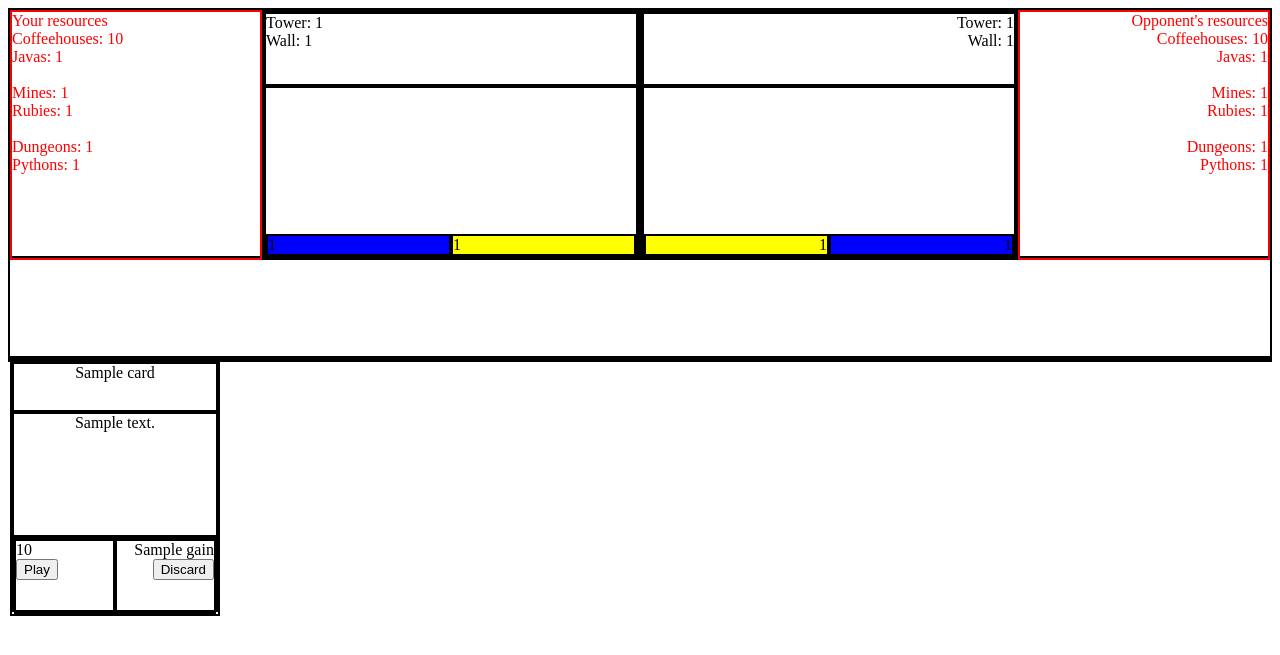
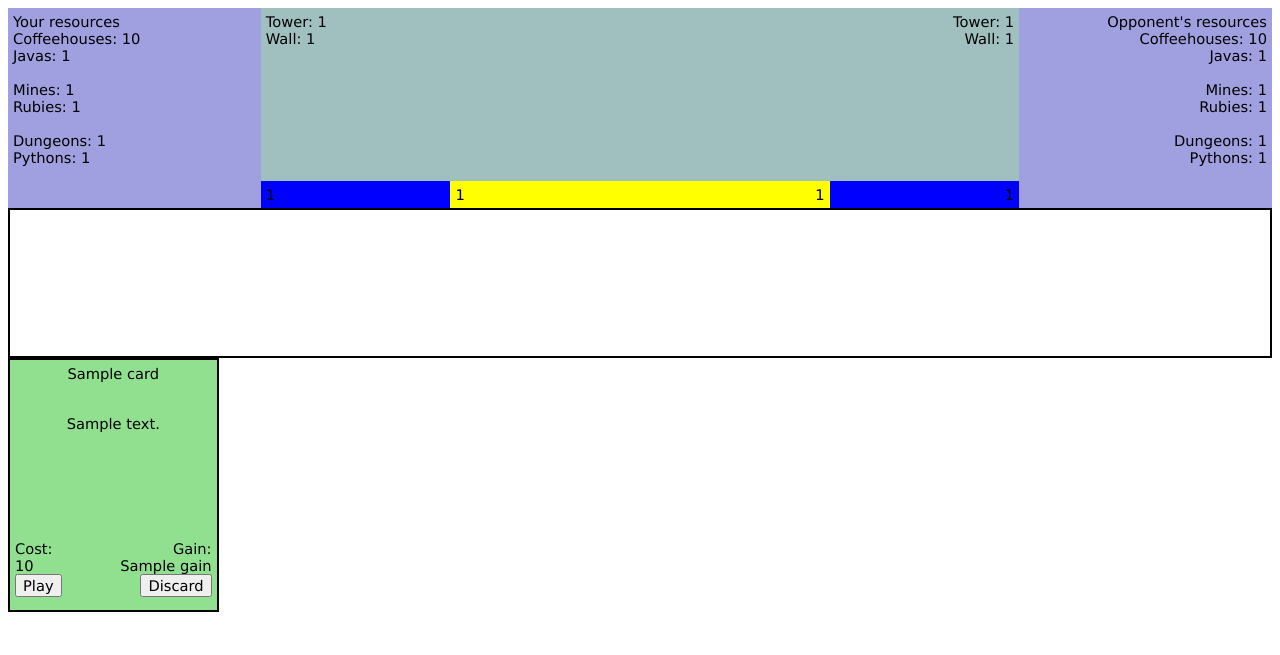
Before and after one commit to JRzymkowski/Djangomage, a Django app: template game/templates/game/game_template.html in a window 1280 px wide. Shown: the top 655 px of the page. Run offline with Django 3.2, Linux system fonts and the light colour scheme; tables that the repository leaves empty hold one stand-in row (values such as "Sample post"); the template is opened without the code that fills it: values that come from a table or form of the project are taken from there, most other values are stand-ins (such as "Sample title", 1, 10 or a date in 2020).

Commit message:
Finished game mechanics

```diff
--- a/game/mechanics.py
+++ b/game/mechanics.py
@@ -4,15 +4,56 @@ from random import choice
 # placeholder cards for testing
 # awaited can have single action/number pair
 # cost and discard can affect only one resource type
+# gain to your coffeehouse, mines or dungeons always is the first effect
+# effects should always have +/- sign
 CARDS = (
-    {'card_id': 0, 'name': "A", 'description': "5 damage to opponent's wall", 'effects': "o_wall,-5", 'awaited': "",
-     'eff_after_awaited': "", 'cost': "3 P", 'gain': "2 P"},
-    {'card_id': 1, 'name': "B", 'description': "Your wall gain 7", 'effects': "y_wall,+7", 'awaited': "",
-     'eff_after_awaited': "", 'cost': "3 J", 'gain': "1 J"},
-    {'card_id': 2, 'name': "C", 'description': "Discard two cards", 'effects': "",
+    {'card_id': 0, 'name': "Sneaky attack", 'description': "5 damage to opponent's wall", 'effects': "o_wall,-5", 'awaited': "",
+     'eff_after_awaited': "", 'cost': "5 P", 'gain': "1 P"},
+    {'card_id': 1, 'name': "Stonemasons", 'description': "Your wall gain 7", 'effects': "y_wall,+7", 'awaited': "",
+     'eff_after_awaited': "", 'cost': "5 J", 'gain': "1 J"},
+    {'card_id': 2, 'name': "Bookkeeping", 'description': "Discard two cards", 'effects': "",
      'awaited': "D2", 'eff_after_awaited': "", 'cost': "5 R", 'gain': "1 J"},
-    {'card_id': 3, 'name': "D", 'description': "Your wall gain 15", 'effects': "y_wall,15",
+    {'card_id': 3, 'name': "Extra scaffolding", 'description': "Your wall gain 15", 'effects': "y_wall,+15",
      'awaited': "", 'eff_after_awaited': "", 'cost': "10 J", 'gain': "1 J"},
+    {'card_id': 4, 'name': "New coffee machine", 'description': "Your gain one coffeehouse", 'effects': "y_coffee,+1",
+     'awaited': "", 'eff_after_awaited': "", 'cost': "7 R", 'gain': "1 R"},
+    {'card_id': 5, 'name': "Better pickaxes", 'description': "Your gain one mine", 'effects': "y_mines,+1",
+     'awaited': "", 'eff_after_awaited': "", 'cost': "8 P", 'gain': "2 P"},
+    {'card_id': 6, 'name': "Deeper dungeons", 'description': "Your gain one dungeon", 'effects': "y_dungeons,+1",
+     'awaited': "", 'eff_after_awaited': "", 'cost': "5 J", 'gain': "2 J"},
+    {'card_id': 7, 'name': "Mutual destruction", 'description': "10 damage to opponent, 5 damage to you", 'effects': "o_wall,-10;y_wall,-5",
+     'awaited': "", 'eff_after_awaited': "", 'cost': "10 P", 'gain': "1 P"},
+    {'card_id': 8, 'name': "Prism", 'description': "Gain 5 rubies and discard one card", 'effects': "y_rubies,+5",
+     'awaited': "D1", 'eff_after_awaited': "", 'cost': "6 J", 'gain': "1 J"},
+    {'card_id': 9, 'name': "Snake attack", 'description': "4 damage to opponent's tower", 'effects': "o_tower,-4",
+     'awaited': "", 'eff_after_awaited': "", 'cost': "6 P", 'gain': "1 J"},
+    {'card_id': 10, 'name': "Bountiful harvest", 'description': "You and the opponent gain one coffeehouse",
+     'effects': "y_coffee,+1;o_coffee,+1", 'awaited': "", 'eff_after_awaited': "", 'cost': "7 J", 'gain': "1 J"},
+    {'card_id': 11, 'name': "Earthquake", 'description': "You and the opponent lose one mine",
+     'effects': "y_mines,-1;o_mines,-1", 'awaited': "", 'eff_after_awaited': "", 'cost': "5 P", 'gain': "2 R"},
+    {'card_id': 12, 'name': "Free stuff", 'description': "Gain 5 javas and 5 rubies",
+     'effects': "y_javas,+5;y_rubies,+5", 'awaited': "", 'eff_after_awaited': "", 'cost': "3 P", 'gain': "2 R"},
+    {'card_id': 13, 'name': "Extreme digging", 'description': "Gain 2 mines",
+     'effects': "y_mines,+2", 'awaited': "", 'eff_after_awaited': "", 'cost': "11 J", 'gain': "2 R"},
+    {'card_id': 14, 'name': "Rot", 'description': "You lose 3 javas, opponent loses 10 javas",
+     'effects': "o_javas,-10;y_javas,-3", 'awaited': "", 'eff_after_awaited': "", 'cost': "7 R", 'gain': "2 J"},
+    {'card_id': 15, 'name': "Fortifications", 'description': "You gain 8 wall",
+     'effects': "y_wall,+8", 'awaited': "", 'eff_after_awaited': "", 'cost': "6 J", 'gain': "2 J"},
+    {'card_id': 16, 'name': "Elven magic", 'description': "Your tower gains 10",
+     'effects': "y_tower,+10", 'awaited': "", 'eff_after_awaited': "", 'cost': "8 R", 'gain': "2 P"},
+    {'card_id': 17, 'name': "Glitter", 'description': "You gain 7 rubies",
+     'effects': "y_rubies,+7", 'awaited': "", 'eff_after_awaited': "", 'cost': "5 P", 'gain': "2 J"},
+    {'card_id': 18, 'name': "Ogre", 'description': "Deal 5 damage to your opponent",
+     'effects': "o_wall,-5", 'awaited': "", 'eff_after_awaited': "", 'cost': "5 P", 'gain': "1 J"},
+    {'card_id': 19, 'name': "Bad air", 'description': "You and your opponent gain one more dungeon",
+     'effects': "y_dungeons,+1;o_dungeons,+1", 'awaited': "", 'eff_after_awaited': "", 'cost': "8 R", 'gain': "2 R"},
+    {'card_id': 20, 'name': "Imps", 'description': "Deal 7 damage to opponent's tower",
+     'effects': "o_tower,-7", 'awaited': "", 'eff_after_awaited': "", 'cost': "8 P", 'gain': "1 J"},
+    {'card_id': 21, 'name': "Strategy", 'description': "Play or discard two cards",
+     'effects': "", 'awaited': "P2", 'eff_after_awaited': "", 'cost': "5 R", 'gain': "3 P"},
+    {'card_id': 22, 'name': "Worker goblins", 'description': "Your wall gains 8",
+     'effects': "y_wall,+8", 'awaited': "", 'eff_after_awaited': "", 'cost': "6 P", 'gain': "3 P"},
+
 )
 
 
@@ -125,6 +166,12 @@ class GameEngine:
                 effects = card['effects'].split(";")
                 for instr in effects:
                     self.game_object.change_val(instr)
+
+            if self.game_object.y_wall < 0:
+                self.game_object.y_tower += self.game_object.y_wall
+            if self.game_object.o_wall < 0:
+                self.game_object.o_tower += self.game_object.o_wall
+
             if card['awaited'] != "":
                 self.game_object.awaited = card['awaited']
 
@@ -148,6 +195,34 @@ class GameEngine:
 
         return -1, 1
 
+    def opponent_affords(self, card):
+        can_afford = True
+        if card['cost'] != "":
+            cost = card['cost'].split(' ')
+            res = cost[1]
+            val = int(cost[0])
+            if res == "J":
+                if self.game_object.o_javas < val:
+                    can_afford = False
+            elif res == "R":
+                if self.game_object.o_rubies < val:
+                    can_afford = False
+            elif res == "P":
+                if self.game_object.o_pythons < val:
+                    can_afford = False
+
+        return can_afford
+
+    def increases_generators(self, card):
+        if card['effects'][:10] == 'y_coffee,+':
+            return True
+        elif card['effects'][:9] == 'y_mines,+':
+            return True
+        elif card['effects'][:12] == 'y_dungeons,+':
+            return True
+        else:
+            return False
+
     def AI_action(self):
         # pretends to choose card and action
         # modifies self.game_object and returns message
@@ -156,10 +231,34 @@ class GameEngine:
 
         # here will be process of choosing action type and card (involving checking costs)
 
-        #
+        card_chosen = False
 
-        card = list(filter(lambda x: x['card_id'] == 0, CARDS))[0]
-        action_type = "P"
+        # look for card increasing resources generator
+
+        card = CARDS[0]
+        action_type = "D"
+
+        for i in range(6):
+            candidate = choice(CARDS)
+            if self.increases_generators(candidate) and self.opponent_affords(candidate):
+                card_chosen = True
+                card = candidate
+                action_type = "P"
+                break
+
+        if card_chosen == False:
+            for i in range(6):
+                candidate = choice(CARDS)
+                if self.opponent_affords(candidate):
+                    card_chosen = True
+                    card = candidate
+                    action_type = "P"
+                    break
+
+        if card_chosen == False:
+            card = choice(CARDS)
+            action_type = "D"
+
 
         # resolving opponent's action
 
@@ -199,6 +298,11 @@ class GameEngine:
                     inv_instr = "o" + instr[1:]
                 self.game_object.change_val(inv_instr)
 
+            if self.game_object.y_wall < 0:
+                self.game_object.y_tower += self.game_object.y_wall
+            if self.game_object.o_wall < 0:
+                self.game_object.o_tower += self.game_object.o_wall
+
             message = "Opponent played " + card['name'] + " with this effects: " + card['description']
 
         self.game_object.save()
--- a/game/templates/game/game_template.html
+++ b/game/templates/game/game_template.html
@@ -7,25 +7,30 @@
     <style>
         * {
             box-sizing: border-box;
+            font-family: verdana;
+            font-size: 11pt;
         }
         div {
+
+        }
+        .towers_resources {
+            height: 200px;
+            width: 100%
             border-style: solid;
             border-width: 2px;
         }
-        .towers_resources {
-            height: 250px;
-            width: 100%
-        }
         .your_resources, .opp_resources{
-            color: red;
-            min-height: 250px;
+            min-height: 200px;
             width: 20%;
+            background-color: #A0A0E0;
+            padding: 5px;
         }
 
         .your_tower, .opp_tower{
-            min-height: 250px;
+            min-height: 200px;
             height: 100%;
             width: 30%;
+            background-color: #A0C0C0;
         }
 
         .your_tower, .your_resources{
@@ -39,8 +44,11 @@
         }
 
         .message{
-            min-height: 100px;
+            min-height: 150px;
             overflow-wrap: break-word;
+            border-style: solid;
+            border-width: 2px;
+            padding: 10px;
          }
 
 
@@ -49,16 +57,21 @@
             min-height: 250px;
             width: 16.66%;
             float: left;
+            border-style: solid;
+            border-width: 2px;
+            background-color: #90E090;
          }
          .card_name{
             min-height: 50px;
             text-align: center;
             overflow-wrap: break-word;
+            padding: 5px;
          }
          .card_description{
            	min-height: 125px;
             text-align: center;
             overflow-wrap: break-word;
+            padding: 5px;
          }
          .cost_gain{
             min-height: 75px;
@@ -69,6 +82,7 @@
             height: 75px;
             text-align: left;
             overflow-wrap: break-word;
+            padding: 5px;
          }
          .gain{
             float: left;
@@ -76,14 +90,15 @@
             height: 75px;
             text-align: right;
             overflow-wrap: break-word;
+            padding: 5px;
          }
 
          .tower_text{
-            min-height: 30%;
+            min-height: 50px;
+            padding: 5px;
          }
          .towerwall_bars{
-            min-height: 70%;
-
+            min-height: 150px;
             position: relative;
          }
          .your_tower_bar, .opp_tower_bar{
@@ -91,12 +106,14 @@
             position: absolute;
             bottom: 0;
             background-color: blue;
+            padding: 5px;
          }
          .your_wall_bar, .opp_wall_bar{
             width: 50%;
             position: absolute;
             bottom: 0;
             background-color: yellow;
+            padding: 5px;
          }
 
          .your_tower_bar, .opp_wall_bar{
@@ -165,6 +182,7 @@
             <div class="card_description">{{card.description}}</div>
             <div class="cost_gain">
                 <div class="cost">
+                    Cost:<br>
                     {{card.cost}}
                     <form action="/game/game/{{game.game_id}}" method="post">
                         {% csrf_token %}
@@ -172,6 +190,7 @@
                     </form>
                 </div>
                 <div class="gain">
+                    Gain:<br>
                     {{card.gain}}
                     <form action="/game/game/{{game.game_id}}" method="post">
                         {% csrf_token %}
```
Also changed, not shown: game/templates/game/game_with_placeholders.html (+21 -4 lines), game/templates/game/index.html (added, +28 -0 lines), game/views.py (+16 -9 lines).
